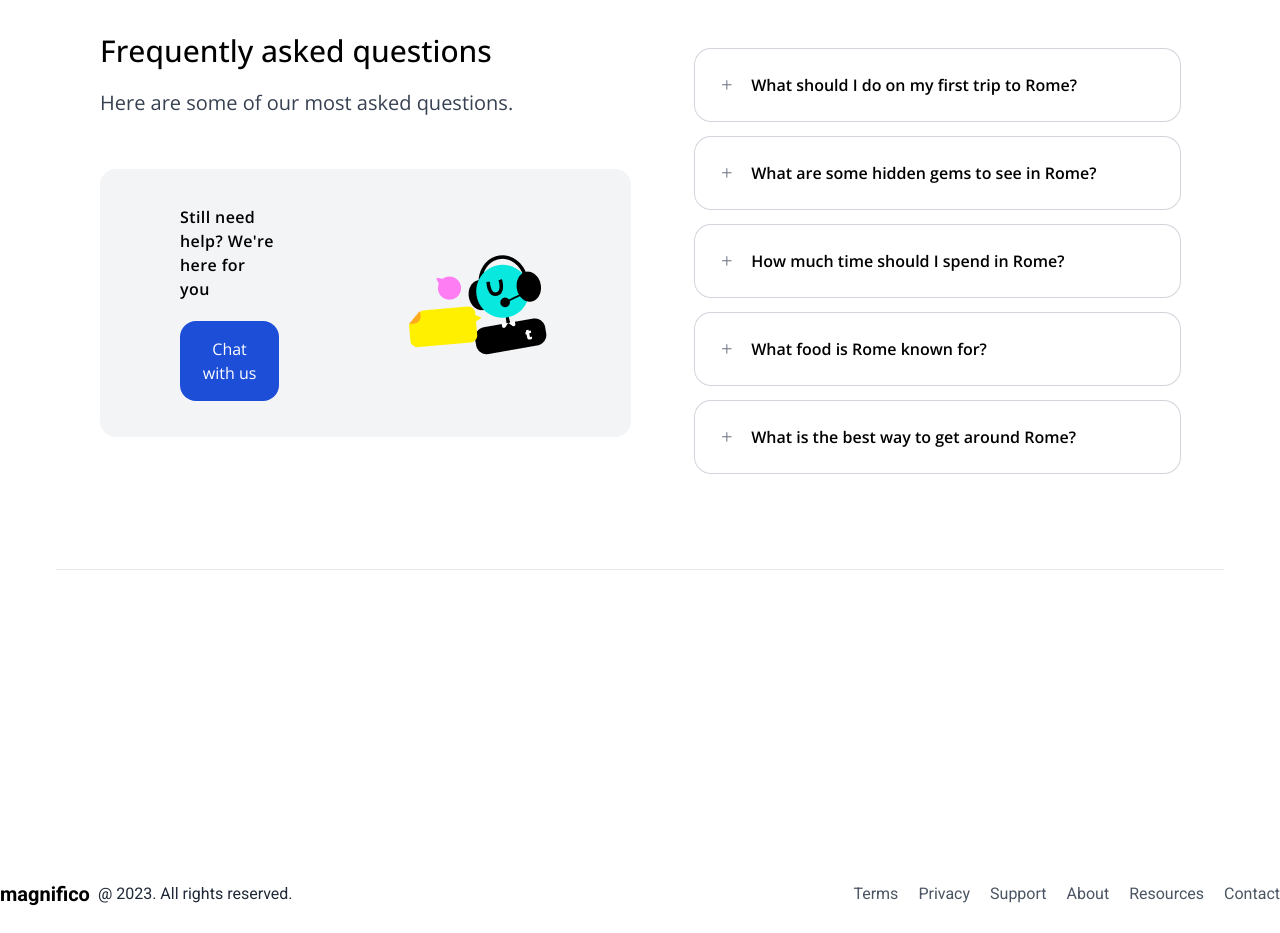
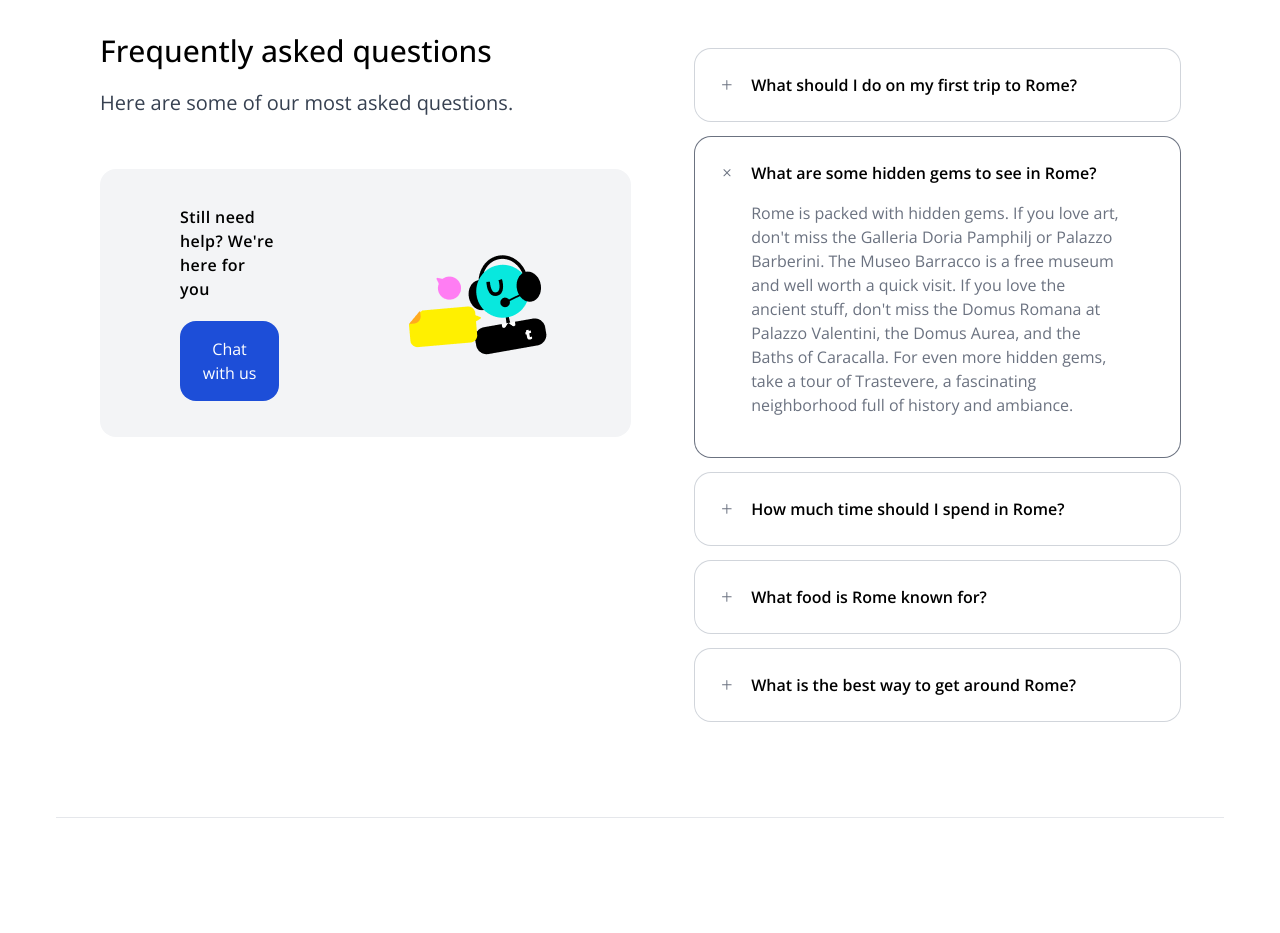
Before and after one commit to warmachine028/magnifico, a React (Vite) app: page /payment in a window 1280 px wide. Shown: the part 2600-3533 px from the top of the page. Built offline with nearby package versions, Linux system fonts and the light colour scheme.

Commit message:
fix: destination card

```diff
--- a/src/components/Question.jsx
+++ b/src/components/Question.jsx
@@ -1,10 +1,10 @@
 import React from 'react'
 import { GoPlus } from 'react-icons/go'
 
-const Question = ({ ques, ans }) => {
+const Question = ({ ques, ans, defaultChecked }) => {
 	return (
 		<label className="cursor-pointer">
-			<input type="radio" className="peer sr-only" name='faq' />
+			<input type="radio" className="peer sr-only" defaultChecked={defaultChecked} name="faq" />
 			<div className="group my-4 items-center gap-4 rounded-2xl p-6 ring-1 ring-gray-300 peer-checked:ring-gray-500">
 				<div className="flex items-center gap-4">
 					<GoPlus className="text-gray-500 peer-checked:group-[]:hidden" />
--- a/src/components/Questions.jsx
+++ b/src/components/Questions.jsx
@@ -5,7 +5,11 @@ const Questions = () => {
 	return (
 		<div className="w-3/5">
 			<Question ques="What should I do on my first trip to Rome?" ans="Rome is packed with hidden gems. If you love art, don't miss the Galleria Doria Pamphilj or Palazzo Barberini. The Museo Barracco is a free museum and well worth a quick visit. If you love the ancient stuff, don't miss the Domus Romana at Palazzo Valentini, the Domus Aurea, and the Baths of Caracalla. For even more hidden gems, take a tour of Trastevere, a fascinating neighborhood full of history and ambiance." />
-			<Question ques="What are some hidden gems to see in Rome?" ans="Rome is packed with hidden gems. If you love art, don't miss the Galleria Doria Pamphilj or Palazzo Barberini. The Museo Barracco is a free museum and well worth a quick visit. If you love the ancient stuff, don't miss the Domus Romana at Palazzo Valentini, the Domus Aurea, and the Baths of Caracalla. For even more hidden gems, take a tour of Trastevere, a fascinating neighborhood full of history and ambiance." />
+			<Question
+				ques="What are some hidden gems to see in Rome?"
+				ans="Rome is packed with hidden gems. If you love art, don't miss the Galleria Doria Pamphilj or Palazzo Barberini. The Museo Barracco is a free museum and well worth a quick visit. If you love the ancient stuff, don't miss the Domus Romana at Palazzo Valentini, the Domus Aurea, and the Baths of Caracalla. For even more hidden gems, take a tour of Trastevere, a fascinating neighborhood full of history and ambiance."
+				defaultChecked
+			/>
 			<Question ques="How much time should I spend in Rome?" ans="Rome is packed with hidden gems. If you love art, don't miss the Galleria Doria Pamphilj or Palazzo Barberini. The Museo Barracco is a free museum and well worth a quick visit. If you love the ancient stuff, don't miss the Domus Romana at Palazzo Valentini, the Domus Aurea, and the Baths of Caracalla. For even more hidden gems, take a tour of Trastevere, a fascinating neighborhood full of history and ambiance." />
 			<Question ques="What food is Rome known for?" ans="Rome is packed with hidden gems. If you love art, don't miss the Galleria Doria Pamphilj or Palazzo Barberini. The Museo Barracco is a free museum and well worth a quick visit. If you love the ancient stuff, don't miss the Domus Romana at Palazzo Valentini, the Domus Aurea, and the Baths of Caracalla. For even more hidden gems, take a tour of Trastevere, a fascinating neighborhood full of history and ambiance." />
 			<Question ques="What is the best way to get around Rome?" ans="Rome is packed with hidden gems. If you love art, don't miss the Galleria Doria Pamphilj or Palazzo Barberini. The Museo Barracco is a free museum and well worth a quick visit. If you love the ancient stuff, don't miss the Domus Romana at Palazzo Valentini, the Domus Aurea, and the Baths of Caracalla. For even more hidden gems, take a tour of Trastevere, a fascinating neighborhood full of history and ambiance." />
```
